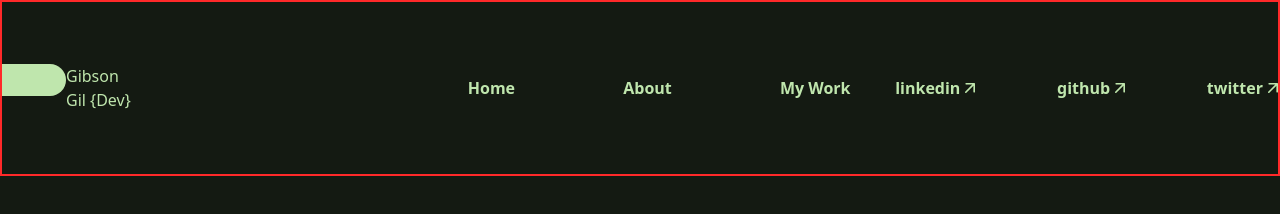
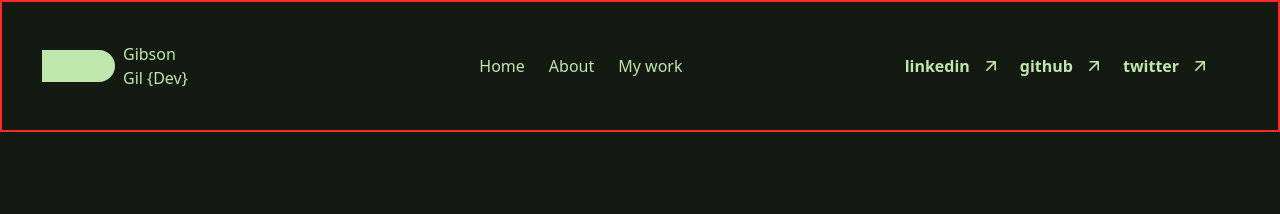
Before and after one commit to Siriusg2/portafolio, an Astro site: page / in a window 1280 px wide. Built offline with nearby package versions, Linux system fonts and the light colour scheme; Astro itself is replaced by a stand-in of ours.

Commit message:
responsive navbar done

```diff
--- a/src/components/ContentLink.astro
+++ b/src/components/ContentLink.astro
@@ -4,4 +4,4 @@ interface Props {
 }
 const {content} = Astro.props
 ---
-<a href="" class="2xl:inline-flex 1xl:inline-flex xl:inline-flex lg:inline-flex md:hidden sm:hidden text-primary-400 hover:text-primary-300">{content}</a>
+<a href="" class=" mr-2 ml-2 p-1 text-primary-400 hover:text-primary-300 hover:bg-primary-900 hover:p-3  rounded-md hover:font-bold transition duration-300">{content}</a>
--- a/src/components/Link.astro
+++ b/src/components/Link.astro
@@ -1,14 +1,19 @@
 ---
+
 interface Props {
 	content: string
+
 }
 
 const { content } = Astro.props
+
+
 ---
 <div
-		class="2xl:inline-flex 1xl:inline-flex xl:inline-flex lg:inline-flex md:hidden sm:hidden flex justify-center items-center gap-x-[0.3125rem] text-primary-400 hover:text-primary-950 fill-primary-400 hover:fill-primary-950 py-0 hover:py-0 hover:bg-primary-400"
+		class="flex mr-3 ml-3 gap-x-[1rem] text-primary-400 hover:text-primary-950 fill-primary-400 hover:fill-primary-950 py-0 hover:py-0 hover:bg-primary-400"
 	>
 		<a href="">{content}</a><svg
+		class="self-center"
 			xmlns="http://www.w3.org/2000/svg"
 			width="10"
 			height="10"
--- a/src/components/Nameicon.astro
+++ b/src/components/Nameicon.astro
@@ -1,7 +1,11 @@
-<div class="flex row">
-    <p class="bg-primary-400 w-[4rem] h-[2rem] rounded-r-full"></p>
+<div class="flex flex-row items-center  gap-x-[.5rem]  min-w-full min-h-full   ">
+
+
+        <p class="bg-primary-400 w-[4.5625rem] h-[2rem] rounded-r-full "></p>
+
+
+        <span class="text-primary-400 text-base font-sans">Gibson<br> Gil &#123Dev&#125</span>
+
+
+
 </div>
-<div class="flex flex-col">
-    <span class="text-primary-400 font-sans">Gibson</span>
-    <span class="text-primary-400 font-sans">Gil &#123Dev&#125</span>
-</div>
--- a/src/components/Navbar.astro
+++ b/src/components/Navbar.astro
@@ -6,21 +6,21 @@ import Nameicon from "./Nameicon.astro";
 ---
 
 <nav
-	class="flex flex-row w-full xl:h-[11rem] xl:p-0 sm:h-[7.875rem] sm:pr-[15.0625rem] sm:pl-[1.5625rem] md:pr-[16.0625rem] md:pl-[2.5625rem] lg:pr-[15.0625rem] lg:pl-[1.5625rem] items-center justify-between  border-2 border-red-500 sm:gap-1 md:gap-1"
+	class="flex flex-row w-full items-center justify-between xs:px-0 md:px-0 sm:px-0 lg:px-0 py-10 px-10 border-2 border-red-500   "
 >
-<div class="min-w-[33%] flex flex-row">
+<div class="xl:w-[33%] 1xl:w-[33%] 2xl:w-[33%] lg:w-[33%]  sm:w-full md:w-full lg:full justify-self-start mx-10  ">
 
     <Nameicon />
 </div>
 
-<div class="min-w-[30%]  flex flex-row justify-between  font-bold">
+<div class="w-[33%]  self-center xs:hidden sm:hidden md:hidden lg:hidden xl:inline-flex 1xl:inline-flex 2xl:inline-flex">
     <ContentLink content="Home" />
     <ContentLink content="About" />
-    <ContentLink content="My Work" />
+    <ContentLink content="My work" />
 
 </div>
-<div class="min-w-[30%] flex flex-row justify-between  font-bold">
-    <Link content="linkedin" />
+<div class="w-[33%] font-bold  flex flex-row  ml-10  xs:hidden sm:hidden md:hidden lg:hidden xl:inline-flex 1xl:inline-flex 2xl:inline-flex ">
+    <Link content="linkedin"/>
 	<Link content="github" />
 	<Link content="twitter" />
 
--- a/tailwind.config.mjs
+++ b/tailwind.config.mjs
@@ -1,93 +1,94 @@
 /** @type {import('tailwindcss').Config} */
 export default {
-	content: ['./src/**/*.{astro,html,js,jsx,md,mdx,svelte,ts,tsx,vue}'],
+  content: ["./src/**/*.{astro,html,js,jsx,md,mdx,svelte,ts,tsx,vue}"],
   theme: {
     screens: {
-			sm: '320px',
+      xs: "200px",
+      sm: "320px",
       // => @media (min-width: 640px) { ... }
 
-			md: '481px',
+      md: "481px",
       // => @media (min-width: 768px) { ... }
 
-			lg: '641px',
+      lg: "768px",
       // => @media (min-width: 1024px) { ... }
 
-			xl: '961px',
+      xl: "961px",
       // => @media (min-width: 1280px) { ... }
 
-			'1xl': '1025px',
-			'2xl': '1281px'
+      "1xl": "1025px",
+      "2xl": "1281px",
       // => @media (min-width: 1536px) { ... }
     },
     extend: {},
     colors: {
       primary: {
-				50: '#FCFDFB',
-				100: '#F9FCF8',
-				200: '#F1F7EC',
-				300: '#E8F3E1',
-				400: '#BFE6AD',
-				500: '#C5E0B4',
-				600: '#B1CAA2',
-				700: '#76866C',
-				800: '#596551',
-				900: '#3B4336',
-				950: '#141a12'
+        50: "#FCFDFB",
+        100: "#F9FCF8",
+        200: "#F1F7EC",
+        300: "#E8F3E1",
+        400: "#BFE6AD",
+        500: "#C5E0B4",
+        600: "#B1CAA2",
+        700: "#76866C",
+        800: "#596551",
+        900: "#3B4336",
+        950: "#141a12",
       },
       red: {
-				50: '#fff1f1',
-				100: '#ffdfdf',
-				200: '#ffc5c5',
-				300: '#ff9d9d',
-				400: '#ff6464',
-				500: '#ff2929',
-				600: '#ed1515',
-				700: '#c80d0d',
-				800: '#a50f0f',
-				900: '#881414',
-				950: '#4b0404'
+        50: "#fff1f1",
+        100: "#ffdfdf",
+        200: "#ffc5c5",
+        300: "#ff9d9d",
+        400: "#ff6464",
+        500: "#ff2929",
+        600: "#ed1515",
+        700: "#c80d0d",
+        800: "#a50f0f",
+        900: "#881414",
+        950: "#4b0404",
       },
       yellow: {
-				50: '#fcfee8',
-				100: '#f8ffc2',
-				200: '#f4ff87',
-				300: '#f5ff43',
-				400: '#ffff1a',
-				500: '#efe503',
-				600: '#ceb500',
-				700: '#a48304',
-				800: '#88660b',
-				900: '#735310',
-				950: '#432c05'
+        50: "#fcfee8",
+        100: "#f8ffc2",
+        200: "#f4ff87",
+        300: "#f5ff43",
+        400: "#ffff1a",
+        500: "#efe503",
+        600: "#ceb500",
+        700: "#a48304",
+        800: "#88660b",
+        900: "#735310",
+        950: "#432c05",
       },
       purple: {
-				50: '#fff3ff',
-				100: '#fde6ff',
-				200: '#fcccff',
-				300: '#fda3ff',
-				400: '#fd6dff',
-				500: '#f41aff',
-				600: '#de16e3',
-				700: '#bb0ebd',
-				800: '#9a0e9a',
-				900: '#7e117b',
-				950: '#550053'
+        50: "#fff3ff",
+        100: "#fde6ff",
+        200: "#fcccff",
+        300: "#fda3ff",
+        400: "#fd6dff",
+        500: "#f41aff",
+        600: "#de16e3",
+        700: "#bb0ebd",
+        800: "#9a0e9a",
+        900: "#7e117b",
+        950: "#550053",
       },
       blue: {
-				50: '#ebf1ff',
-				100: '#dbe4ff',
-				200: '#beccff',
-				300: '#97aaff',
-				400: '#6e7bff',
-				500: '#4c4eff',
-				600: '#291aff',
-				700: '#3120e2',
-				800: '#271db6',
-				900: '#25208f',
-				950: '#181353'
-			}
-		}
+        50: "#ebf1ff",
+        100: "#dbe4ff",
+        200: "#beccff",
+        300: "#97aaff",
+        400: "#6e7bff",
+        500: "#4c4eff",
+        600: "#291aff",
+        700: "#3120e2",
+        800: "#271db6",
+        900: "#25208f",
+        950: "#181353",
+      },
+    },
   },
 
-	plugins: []
-}
+  plugins: [],
+};
```
Also changed, not shown: package.json (indentation only), pnpm-lock.yaml. Lines whose indentation alone changed are shown as unchanged.
